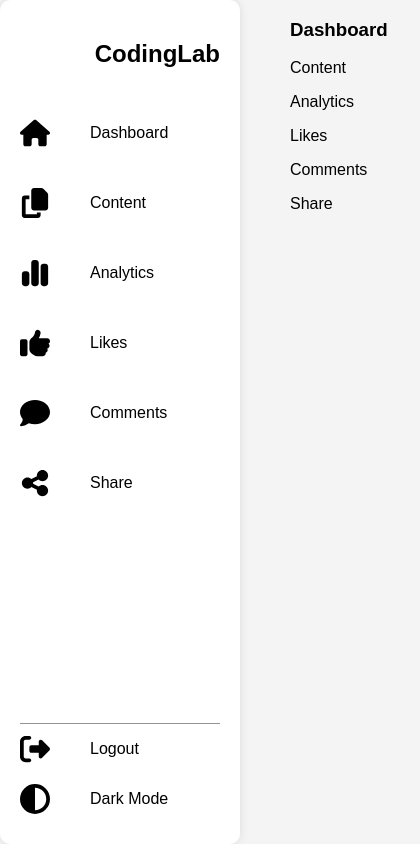
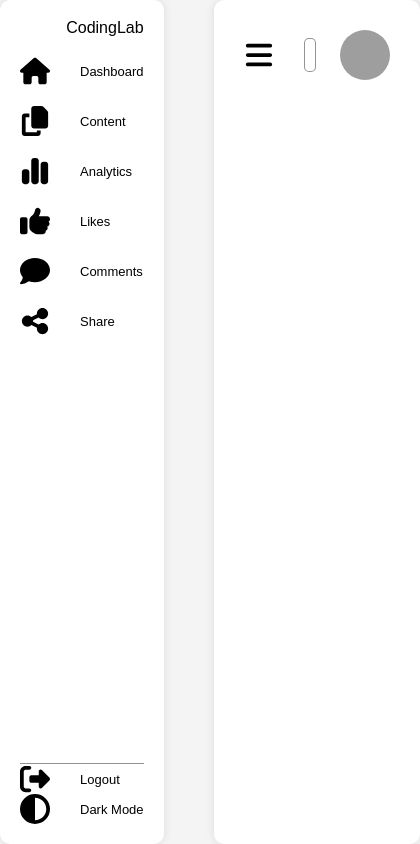
Before and after one commit to juniorOdds/html-css-test, a plain HTML site: page index.html in a window 390 px wide. Shown: the whole page, 420 px wide, since content can reach past the window. Drawn offline with nearby package versions, Linux system fonts and the light colour scheme; grey boxes are pictures that could not be loaded.

Commit message:
adjust lauout of navbar:  hamburger-bar ,seacrch-bar and profile

```diff
--- a/index.css
+++ b/index.css
@@ -16,11 +16,12 @@ body {
     display: flex;
     justify-content: space-between;
     flex-direction: column;
-    width: 200px;
+    flex: 1;
     background-color: #fff;
     border-radius: 10px;
     box-shadow: 0 0 10px rgba(0, 0, 0, 0.1);
     padding: 20px;
+
     & > .top-menu {
       display: flex;
       flex-direction: column;
@@ -35,14 +36,66 @@ body {
         flex-direction: column;
         align-items: flex-start;
         row-gap: 20px;
-
       }
     }
     & > .bottom-menu {
       border-top: solid 1px #0000006c;
+    }
+  }
+  & > .main-content {
+    display: flex;
+    flex-direction: column;
+    flex: 6;
+    background-color: #fff;
+    border-radius: 10px;
+    box-shadow: 0 0 10px rgba(0, 0, 0, 0.1);
+    padding: 20px;
+    & > .navbar {
+      display: flex;
+      flex-direction: row;
+      justify-content: space-between;
+      padding: 10px;
+      align-items: center;
+      & > .hamburger-bar {
+        display: flex;
+        flex-direction: column;
+        cursor: pointer;
+        & > svg {
+          width: 30px;
+          height: 30px;
+        }
+      }
+      & > .search-bar {
+        display: flex;
+        flex: 1;
+        padding-left: 30px;
+          padding-right: 30px;
+        flex-direction: column;
+        justify-content: center;
+        & > input {
+          width: 100%;
+          height: 30px;
+          border: solid 1px #0000006c;
+          border-radius: 5px;
+
 
         }
       }
+      & > .profile {
+        display: flex;
+        flex-direction: column;
+        align-items: center;
+        justify-content: center;
+        & > img {
+          width: 50px;
+          height: 50px;
+          border-radius: 50%;
+        }
+      }
+    }
+  }
+}
+
 .menu-button {
   display: flex;
   flex-direction: row;
@@ -50,9 +103,10 @@ body {
   justify-content: flex-start;
   width: 100%;
   cursor: pointer;
+  font-size: small;
+  column-gap: 30px;
   & > svg {
     width: 30px;
     height: 30px;
   }
 }
-}
--- a/index.html
+++ b/index.html
@@ -5,9 +5,9 @@
     <meta charset="UTF-8" />
     <meta name="viewport" content="width=device-width, initial-scale=1.0" />
     <title>Document</title>
-    <!-- <link href="
+    <link href="
 https://cdn.jsdelivr.net/npm/reset-css@5.0.2/reset.min.css
-" rel="stylesheet" /> -->
+" rel="stylesheet" />
     <link rel="stylesheet" href="index.css" />
 </head>
 
@@ -107,12 +107,23 @@ https://cdn.jsdelivr.net/npm/reset-css@5.0.2/reset.min.css
         </section>
 
         <section class="main-content">
-            <h3>Dashboard</h3>
-            <p>Content</p>
-            <p>Analytics</p>
-            <p>Likes</p>
-            <p>Comments</p>
-            <p>Share</p>
+            <div class="navbar">
+                <div class="hamburger-bar">
+                    <svg xmlns="http://www.w3.org/2000/svg"
+                        viewBox="0 0 448 512"><!--!Font Awesome Free 6.6.0 by @fontawesome - https://fontawesome.com License - https://fontawesome.com/license/free Copyright 2024 Fonticons, Inc.-->
+                        <path
+                            d="M0 96C0 78.3 14.3 64 32 64l384 0c17.7 0 32 14.3 32 32s-14.3 32-32 32L32 128C14.3 128 0 113.7 0 96zM0 256c0-17.7 14.3-32 32-32l384 0c17.7 0 32 14.3 32 32s-14.3 32-32 32L32 288c-17.7 0-32-14.3-32-32zM448 416c0 17.7-14.3 32-32 32L32 448c-17.7 0-32-14.3-32-32s14.3-32 32-32l384 0c17.7 0 32 14.3 32 32z" />
+                    </svg>
+                </div>
+
+                <div class="search-bar">
+                    <input type="text">
+                </div>
+                <div class="profile">
+                    <img src="https://media.istockphoto.com/id/1503385646/th/รูปถ่าย/ภาพสุนัขลูกสุนัขชิบะอินุที่ตลกและมีความสุขแอบมองออกมาจากด้านหลังแบนเนอร์สีน้ําเงิน-แยก.jpg?s=1024x1024&w=is&k=20&c=ojS1xNPZ1fQCfxo4dOAmnO5SwHJ7BmFPqHnr7f7aUrw="
+                        alt="profile">
+                </div>
+            </div>
         </section>
     </div>
 </body>
```
Lines whose indentation alone changed are shown as unchanged.
